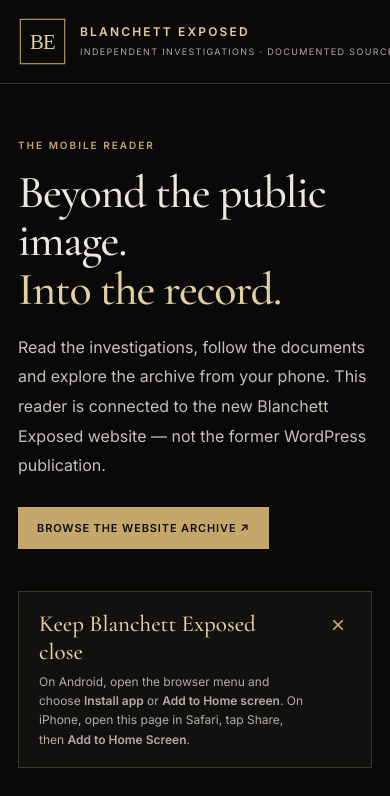
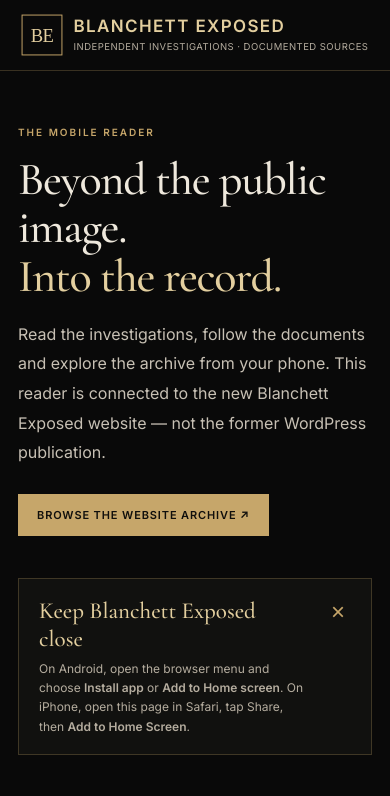
Before and after one commit to burlingtontourism-collab/blanchett-exposed-app, a plain HTML site: page index.html in a window 390 px wide. Shown: the top 796 px of the page. Drawn offline with nearby package versions, Linux system fonts and the light colour scheme; no server answers.

Commit message:
Match the mobile reader masthead to the website logo (#5)
* Match mobile reader masthead to website branding

* Refresh PWA shell for website-matched wordmark

* Validate refreshed site-matched PWA shell

```diff
--- a/styles.css
+++ b/styles.css
@@ -67,3 +67,31 @@ footer p{width:100%;margin:0;color:var(--muted);letter-spacing:0;font-size:10px}
 @media(max-width:860px){.articles{grid-template-columns:repeat(2,minmax(0,1fr))}}
 @media(max-width:600px){header{padding:17px 18px}main{padding:0 18px}.hero{padding:53px 0 42px}.notice{margin-bottom:44px}.articles{grid-template-columns:1fr;margin-bottom:48px}.article{min-height:0}.article h3{font-size:28px}.push{padding:23px}footer{padding:22px 18px 34px}footer>a:not(.footer-brand){margin-left:0;width:100%}.section-heading{align-items:start;flex-direction:column;gap:8px}}
 @media(max-width:520px){.article-search{padding:15px}.search-row{flex-wrap:wrap}.search-row input{flex-basis:100%}.search-row .button{flex:1}.search-clear{min-height:42px}}
+
+
+/* Match the website masthead: the same black-and-gold BE mark and wordmark proportions. */
+header{max-width:1180px;margin:auto;padding:15px 5.5% 12px;border-bottom:1px solid var(--line)}
+.brand{display:flex;gap:13px;align-items:center;text-decoration:none;width:max-content;max-width:100%}
+.brand-mark{width:56px;height:56px;flex:0 0 56px;display:block}
+.brand b{display:block;font:600 25px/1.15 Inter,Arial,sans-serif;letter-spacing:.11em;color:var(--gold-light)}
+.brand small{display:block;margin-top:4px;color:var(--muted);font:400 11px/1.25 Inter,Arial,sans-serif;letter-spacing:.11em}
+@media(max-width:760px){
+  header{padding:13px 5%}
+  .brand{gap:10px;min-width:0}
+  .brand-mark{width:48px;height:48px;flex-basis:48px}
+  .brand b{font-size:18px;letter-spacing:.09em}
+  .brand small{font-size:10px;letter-spacing:.06em}
+}
+@media(max-width:430px){
+  header{padding-left:5%;padding-right:5%}
+  .brand-mark{width:44px;height:44px;flex-basis:44px}
+  .brand b{font-size:17px;letter-spacing:.08em}
+  .brand small{font-size:9.5px;letter-spacing:.05em}
+}
+@media(max-width:360px){
+  header{padding-left:4%;padding-right:4%}
+  .brand{gap:8px}
+  .brand-mark{width:40px;height:40px;flex-basis:40px}
+  .brand b{font-size:14px;letter-spacing:.04em}
+  .brand small{font-size:8px;letter-spacing:.025em}
+}
--- a/sw.js
+++ b/sw.js
@@ -1,4 +1,4 @@
-const CACHE = 'be-pwa-v22';
+const CACHE = 'be-pwa-v23';
 const FILES = [
   './',
   './index.html',
```
Also changed, not shown: .github/workflows/validate-mobile-reader.yml.
